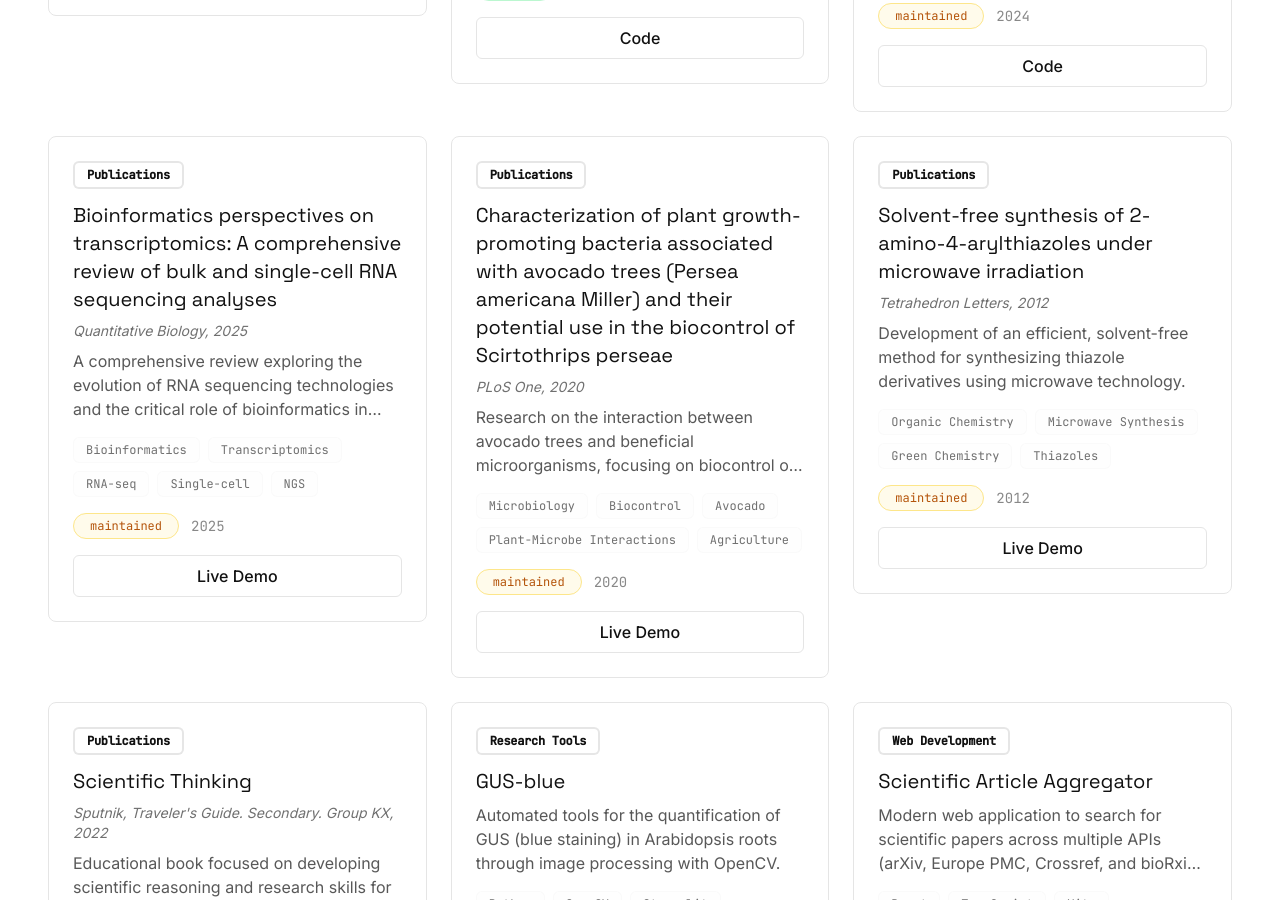
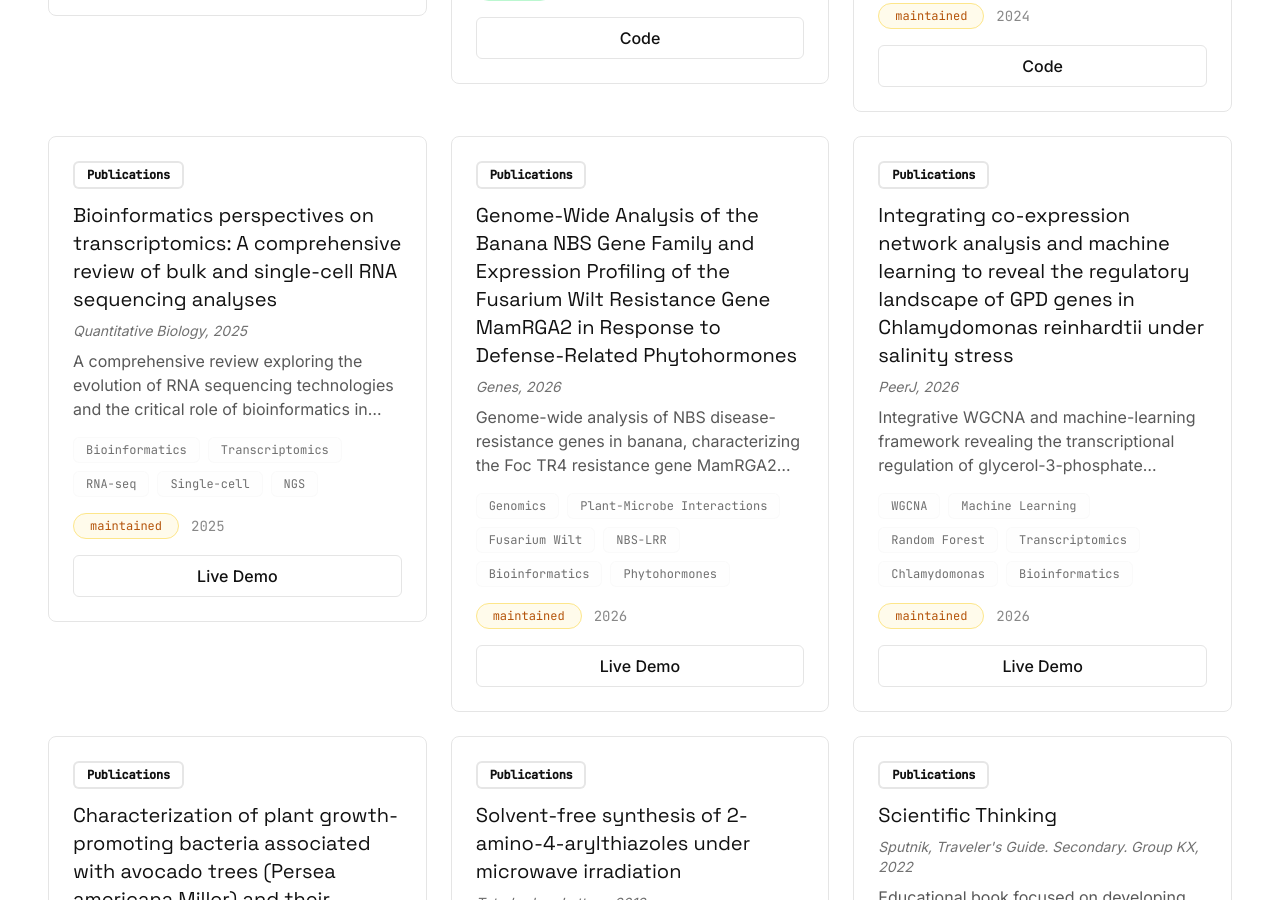
Before and after one commit to jorgetzec/portfolio, a React (Vite) app: page / in a window 1280 px wide. Shown: the part 1900-2800 px from the top of the page. Built offline with nearby package versions, Linux system fonts and the light colour scheme.

Commit message:
UPDATE: articulos de banana y de chalmydomonas agregados a publicaciones

```diff
--- a/src/data/projects.ts
+++ b/src/data/projects.ts
@@ -194,6 +194,38 @@ Built with R and the WGCNA package. Includes example datasets, R scripts, and RS
     details: `The transcriptome, the complete set of RNA molecules within a cell, plays a critical role in regulating physiological processes. The advent of RNA sequencing (RNA-seq) facilitated by Next Generation Sequencing (NGS) technologies, has revolutionized transcriptome research, providing unique insights into gene expression dynamics. This review article covers everything from bulk RNA-seq to the latest single-cell technologies, emphasizing the bioinformatics pipelines required for data interpretation.`,
   },
   {
+    id: 'banana-nbs-genomewide',
+    title: 'Genome-Wide Analysis of the Banana NBS Gene Family and Expression Profiling of the Fusarium Wilt Resistance Gene MamRGA2 in Response to Defense-Related Phytohormones',
+    description: 'Genome-wide analysis of NBS disease-resistance genes in banana, characterizing the Foc TR4 resistance gene MamRGA2 and its response to defense-related phytohormones.',
+    category: 'publications',
+    tags: ['Genomics', 'Plant-Microbe Interactions', 'Fusarium Wilt', 'NBS-LRR', 'Bioinformatics', 'Phytohormones'],
+    repo: '',
+    demo: 'https://www.mdpi.com/2073-4425/17/6/700',
+    status: 'maintained',
+    images: [],
+    year: 2026,
+    featured: true,
+    authors: ['Roblero-Aguilar AN', 'Lizama-Uc G', 'Puch-Hau CA', 'Herrera-Valencia VA', 'García-Laynes S', 'Tzec-Interián JA', 'Lizama-Gasca MG', 'Borges-Argaez IC', 'Peraza-Echeverria S'],
+    citation: 'Genes, 2026',
+    details: `Banana (Musa spp.) production is severely threatened by Fusarium wilt caused by Fusarium oxysporum f. sp. cubense tropical race 4 (Foc TR4), highlighting the need to identify genetic determinants of resistance. We performed a genome-wide analysis of NBS genes in Musa acuminata ssp. malaccensis, including phylogenetic, chromosomal, and microsynteny analyses. A total of 118 NBS genes were identified, including, for the first time in banana, two NBS genes encoding proteins with integrated domains (an ABC transporter and an NF-YA transcription factor). Chromosomal mapping revealed a marked enrichment of NBS genes on chromosome 3, which harbors MamRGA2, an NBS gene associated with resistance to Foc TR4. RT-qPCR analyses showed that MamRGA2 is strongly induced by exogenous methyl jasmonate (MeJA) in the resistant wild genotype but not in a susceptible Cavendish cultivar.`,
+  },
+  {
+    id: 'chlamydomonas-gpd-regulatory',
+    title: 'Integrating co-expression network analysis and machine learning to reveal the regulatory landscape of GPD genes in Chlamydomonas reinhardtii under salinity stress',
+    description: 'Integrative WGCNA and machine-learning framework revealing the transcriptional regulation of glycerol-3-phosphate dehydrogenase (GPD) genes in Chlamydomonas under salinity stress.',
+    category: 'publications',
+    tags: ['WGCNA', 'Machine Learning', 'Random Forest', 'Transcriptomics', 'Chlamydomonas', 'Bioinformatics'],
+    repo: '',
+    demo: 'https://peerj.com/articles/21060/',
+    status: 'maintained',
+    images: [],
+    year: 2026,
+    featured: true,
+    authors: ['Tzec-Interián JA', 'Peraza-Echeverria S', 'Herrera-Valencia VA', 'Gongora-Castillo EB'],
+    citation: 'PeerJ, 2026',
+    details: `Glycerol biosynthesis is a key osmoprotective response in Chlamydomonas reinhardtii mediated by glycerol-3-phosphate dehydrogenases (GPDs). Although GPD2 and GPD3 are known to be salt-responsive with high sequence identity and shared metabolic roles, their regulatory mechanisms remained unclear. Weighted Gene Co-expression Network Analysis (WGCNA) was applied to time-course RNA-seq data from C. reinhardtii exposed to salinity stress. GPD2 and GPD3 clustered into distinct co-expression modules with contrasting temporal profiles: GPD2 was associated with early stress responses and co-expressed with bZIP and C2C2-GATA transcription factors, whereas GPD3 was linked to later adaptive responses associated with MYB, SBP, and ALFIN-like transcription factors. Random Forest validation confirmed strong module coherence.`,
+  },
+  {
     id: 'avocado-pgpb-biocontrol',
     title: 'Characterization of plant growth-promoting bacteria associated with avocado trees (Persea americana Miller) and their potential use in the biocontrol of Scirtothrips perseae',
     description: 'Research on the interaction between avocado trees and beneficial microorganisms, focusing on biocontrol of insect pests.',
```
